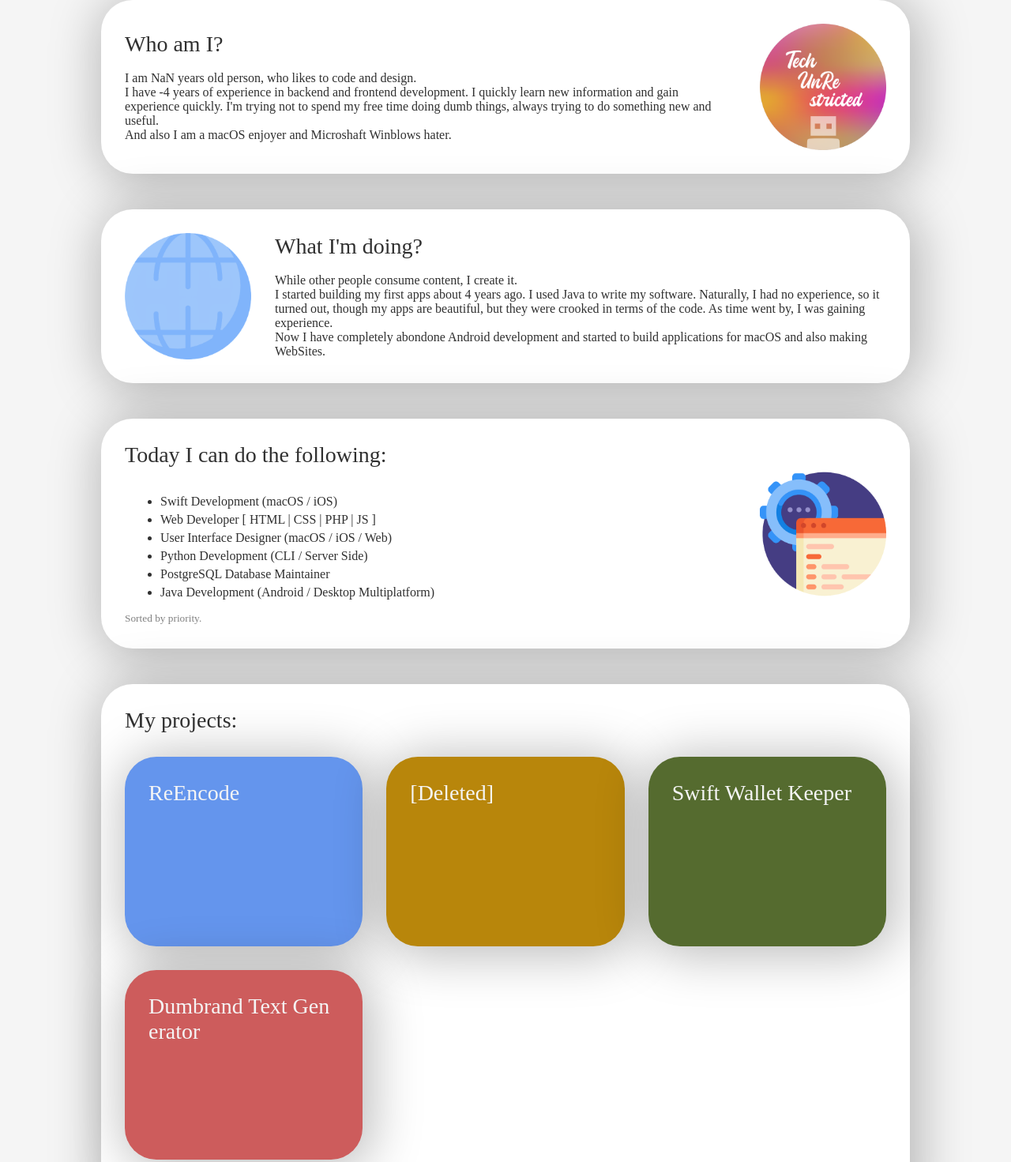
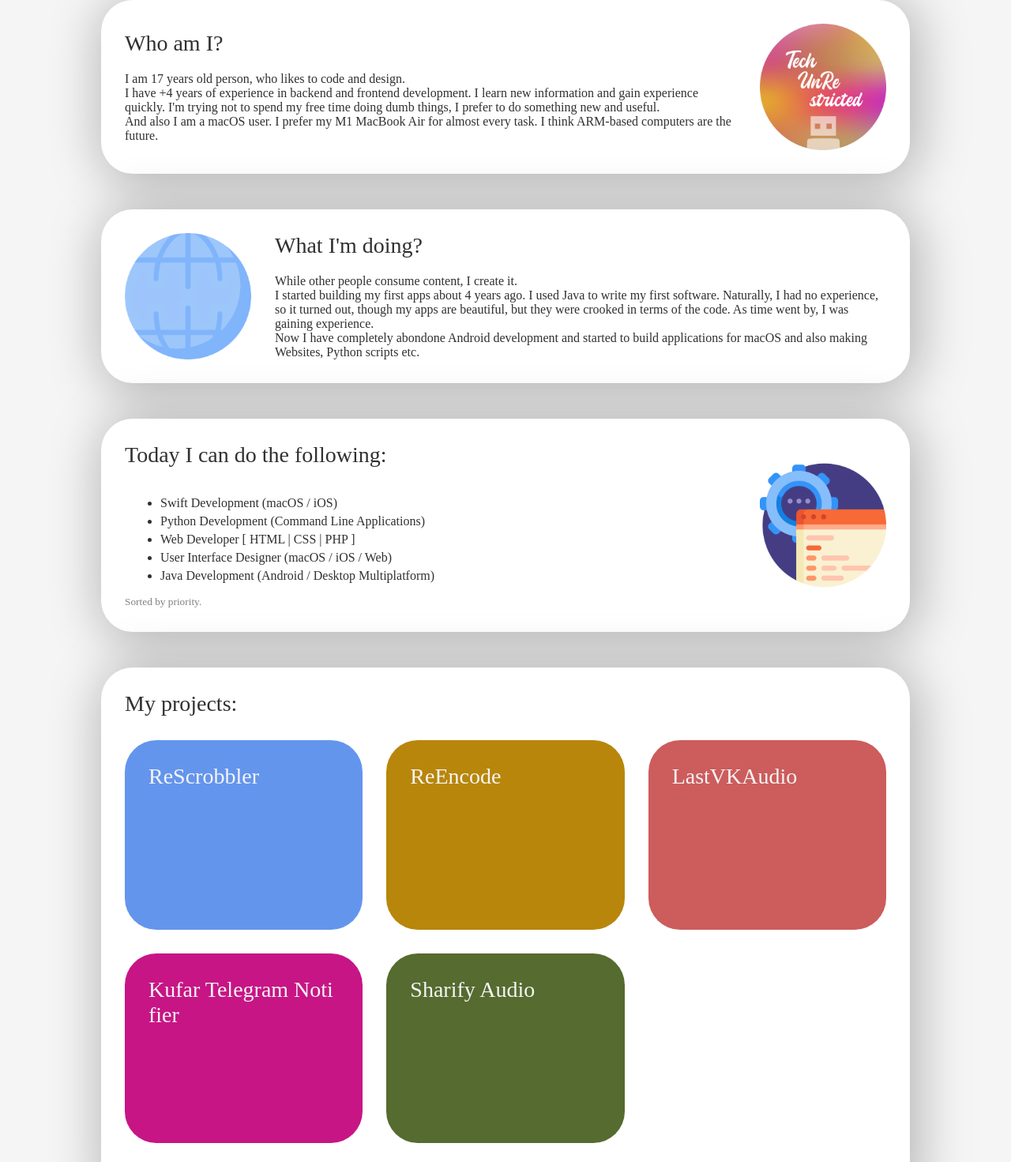
Before and after one commit to TechUnRestricted/TechUnRestrictedArchived, a plain HTML site: page index.html in a window 1280 px wide. Shown: the part 500-1971 px from the top of the page at 79% size. Drawn offline with Linux system fonts and the light colour scheme; a web font is replaced by a local one.

Commit message:
Updating markup and adding links to projects

```diff
--- a/css/common.css
+++ b/css/common.css
@@ -149,7 +149,7 @@ cardGrid {
     display: table;
 }
 
-cardGrid card {
+cardGrid a {
     background-color: darkolivegreen;
     height: 240px;
     grid-gap: 20px;
@@ -163,10 +163,12 @@ cardGrid card {
     perspective: 1000;
     transform: translateZ(0);
     backface-visibility: hidden;
+    border-radius: 40px;
+    text-decoration:none;
     user-select: none;
-    cursor: not-allowed;
 }
-cardGrid card:hover{
+
+cardGrid a:hover{
     transform: scale(1.03);
 }
 contacts {
@@ -197,6 +199,10 @@ socialIcons img {
     box-sizing: border-box;
 
 }
+infoCardText{
+    display: inline-grid;
+    gap: 20px;
+}
 
 @media (max-width:600px) {
 
--- a/index.html
+++ b/index.html
@@ -33,7 +33,7 @@
         </lockedNavbar>
 
         <headerContent>
-            <text class="developerName">Tech<br>UnRestricted</developerName>
+            <text class="developerName">Tech<br>UnRestricted</text>
         </headerContent>
     </header>
 
@@ -41,11 +41,13 @@
         <card>
             <cardSafePadding class="image-right">
                 <infoCardText>
-                <text class="title">Who am I?</text> <br><br>
+                    <text class="title">Who am I?</text>
 
-                <text class="cardText">I am NaN years old person, who likes to code and design.<br>
-                    I have -4 years of experience in backend and frontend development. I quickly learn new information and gain experience quickly. I'm trying not to spend my free time doing dumb things, always trying to do something new and useful.<br>
-                    And also I am a macOS enjoyer and Microshaft Winblows hater.
+                    <text class="cardText">I am 17 years old person, who likes to code and design.<br>
+                        I have +4 years of experience in backend and frontend development. I learn new
+                        information and gain experience quickly. I'm trying not to spend my free time doing dumb things, I prefer
+                        to do something new and useful.<br>
+                        And also I am a macOS user. I prefer my M1 MacBook Air for almost every task. I think ARM-based computers are the future.
                     </text>
 
                 </infoCardText>
@@ -59,11 +61,14 @@
                 <img src="sources/web.png" />
 
                 <infoCardText>
-                <text class="title">What I'm doing?</text> <br><br>
+                    <text class="title">What I'm doing?</text>
 
-                <text class="cardText">While other people consume content, I create it. <br>
-                    I started building my first apps about 4 years ago. I used Java to write my software. Naturally, I had no experience, so it turned out, though my apps are beautiful, but they were crooked in terms of the code. As time went by, I was gaining experience. <br>
-                    Now I have completely abondone Android development and started to build applications for macOS and also making WebSites.</text>
+                    <text class="cardText">While other people consume content, I create it.<br>
+                        I started building my first apps about 4 years ago. I used Java to write my first software. Naturally,
+                        I had no experience, so it turned out, though my apps are beautiful, but they were crooked in
+                        terms of the code. As time went by, I was gaining experience.<br>
+                        Now I have completely abondone Android development and started to build applications for macOS
+                        and also making Websites, Python scripts etc.</text>
 
                 </infoCardText>
             </cardSafePadding>
@@ -73,15 +78,14 @@
             <cardSafePadding class="image-right">
 
                 <infoCardText>
-                <text class="title">Today I can do the following: </text> <br><br>
+                    <text class="title">Today I can do the following: </text>
 
                     <text class="cardText">
                         <ul class="stack">
                             <li>Swift Development (macOS / iOS)</li>
-                        <li>Web Developer [ HTML | CSS | PHP | JS ]</li>
+                            <li>Python Development (Command Line Applications)</li>
+                            <li>Web Developer [ HTML | CSS | PHP ]</li>
                             <li>User Interface Designer (macOS / iOS / Web)</li>
-                        <li>Python Development (CLI / Server Side)</li>
-                        <li>PostgreSQL Database Maintainer</li>
                             <li>Java Development (Android / Desktop Multiplatform)</li>
                         </ul>
                         <text class="hint">Sorted by priority.</text>
@@ -98,12 +102,24 @@
                 <text class="title">My projects: </text>
 
                 <cardGrid>
-            <card style="background-color: cornflowerblue;"><text class="title">ReEncode</text></card>
-            <card style="background-color: darkgoldenrod;"><text class="title">[Deleted]</text></card>
-            <card><text class="title">Swift Wallet Keeper</text></card>
-            <card style="background-color: indianred;"><text class="title">Dumbrand Text Generator</text></card>
+                    <a target="_blank" href="https://github.com/TechUnRestricted/ReScrobbler" style="background-color: cornflowerblue;">
+                        <text class="title">ReScrobbler</text>
+                    </a>
+                    <a target="_blank" href="https://github.com/TechUnRestricted/ReEncode" style="background-color: darkgoldenrod;">
+                        <text class="title">ReEncode</text>
+                    </a>
+
+                    <a target="_blank" href="https://github.com/TechUnRestricted/LastVKAudio" style="background-color: indianred;">
+                        <text class="title">LastVKAudio</text>
+                    </a>
+                    <a target="_blank" href="https://github.com/TechUnRestricted/Kufar-Telegram-Notifier" style="background-color:mediumvioletred;">
+                        <text class="title">Kufar Telegram Notifier</text>
+                    </a>
+                    <a target="_blank" href="https://github.com/TechUnRestricted/SharifyAudio">
+                        <text class="title">Sharify Audio</text>
+                    </a>
                 </cardGrid>
-            <text class="hint">Only a small part of projects is here. Some were archived or lost.</text>
+                <text class="hint">Only a small part of projects is here. Some were archived / marked as private / lost.</text>
 
             </cardSafePadding>
         </card>
@@ -112,10 +128,10 @@
     <contacts>
         <text class="title">Contact Information:</text><br>
         <socialIcons>
-      <img src="sources/telegram.svg"/>
-      <img src="sources/twitter.svg"/>
-      <img src="sources/youtube.svg"/>
-      <img src="sources/vk.svg"/>
+            <img src="sources/telegram.svg" />
+            <img src="sources/twitter.svg" />
+            <img src="sources/youtube.svg" />
+            <img src="sources/vk.svg" />
         </socialIcons>
     </contacts>
 </body>
```
Lines whose indentation alone changed are shown as unchanged.
